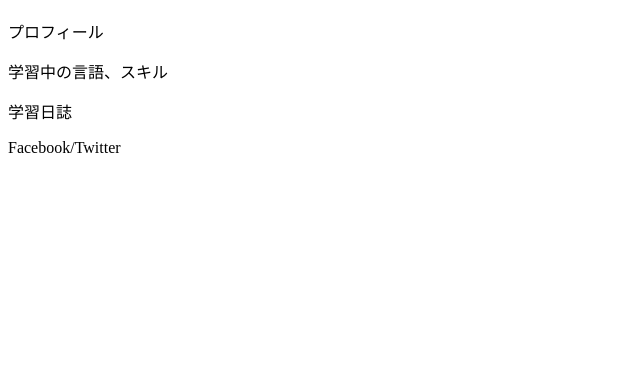
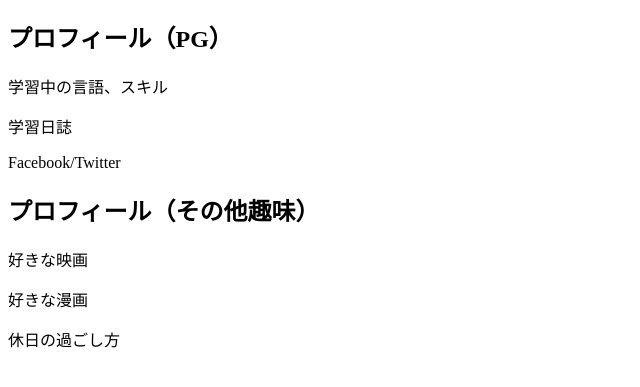
Before and after one commit to Junki1992/Junki1992.github.io, a plain HTML site: page index.html in a window 1280 px wide. Shown: the part 61-448 px from the top of the page, without its empty margins (0-640 px from the left). Drawn offline with Linux system fonts and the light colour scheme.

Commit message:
プロフィールをプロフィール（PG）に変更 プロフィール（その他趣味）を追加

```diff
--- a/index.html
+++ b/index.html
@@ -7,10 +7,16 @@
   <body>
     <h1>Who is Junki Hayashi??</h1>
       <div>
-        <p>プロフィール</p>
+        <h2>プロフィール（PG）</h2>
         <p>学習中の言語、スキル</p>
         <p>学習日誌</p>
         <p>Facebook/Twitter</p>
       </div>
+      <div>
+        <h2>プロフィール（その他趣味）</h2>
+        <p>好きな映画<p>
+        <p>好きな漫画</p>
+        <p>休日の過ごし方</p>
+      </div>
   </body>
 </html>
```
